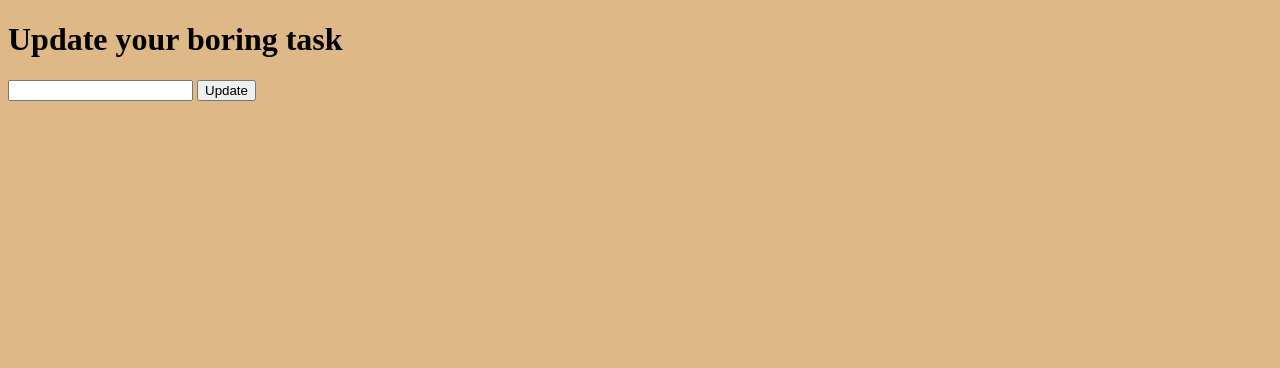
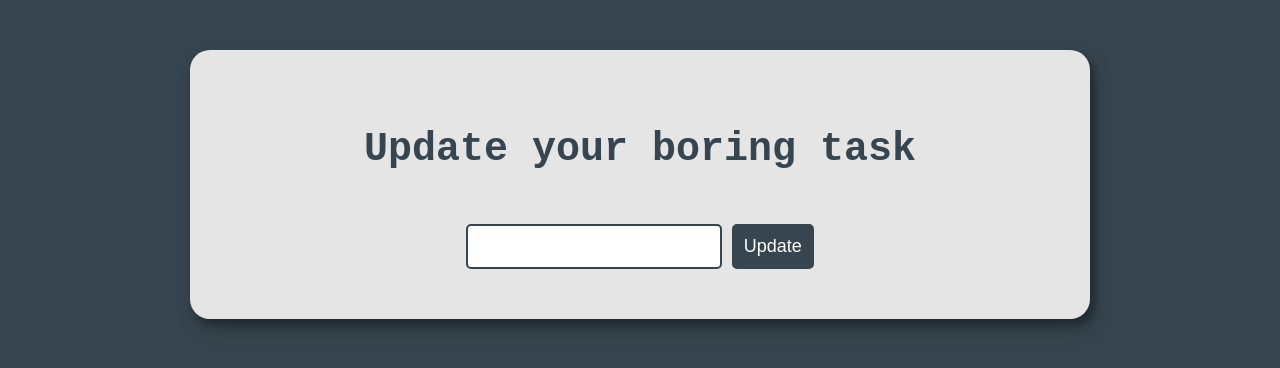
Before and after one commit to ome-ehsan/flask_app, a Flask app: page /update/2 in a window 1280 px wide. Shown: the top 368 px of the page. Run offline with Flask 3, Linux system fonts and the light colour scheme; data comes from the database, SQL or seed files in the repository; both versions use the stored data as it was after the commit.

Commit message:
Add Scss to stylize page

```diff
--- a/app.py
+++ b/app.py
@@ -60,7 +60,7 @@ def delete(id:int): #as tasks are saved in db we gotta grab from the db hence th
 def edit(id:int):
     grabbed_task = Tasks.query.get_or_404(id)
     if request.method == "POST":
-        grabbed_task.task = request.form["content"]
+        grabbed_task.task = request.form["content"]   #grabbing from update.html
         try:
             db.session.commit()
             return redirect("/")
@@ -72,10 +72,6 @@ def edit(id:int):
 
 
 
-
-
-
-
 if __name__ in "__main__":
     with app.app_context():
         db.create_all()
--- a/static/styles.css
+++ b/static/styles.css
@@ -1,3 +1,65 @@
 body {
-  background-color: burlywood;
+  font-family: "Courier New", Courier, monospace;
+  background-color: #36454F;
+  margin: 0;
+  padding: 0;
+}
+
+.content {
+  max-width: 800px;
+  margin: 50px auto;
+  padding: 50px;
+  border-radius: 20px;
+  text-align: center;
+  background-color: #e5e5e5;
+  box-shadow: 5px 10px 20px rgba(0, 0, 0, 0.25), 5px 6px 6px rgba(0, 0, 0, 0.22);
+}
+.content h1 {
+  font-size: 40px;
+  color: #36454F;
+}
+.content h3 {
+  font-size: 22px;
+  color: #36454F;
+}
+.content table {
+  width: 100%;
+  margin-top: 10px;
+  border-collapse: collapse;
+}
+.content table th, .content table td {
+  color: #36454F;
+  font-size: 20px;
+  padding: 10px;
+  border: 2px solid #36454F;
+}
+.content a {
+  display: inline-block;
+  padding: 6px 12px;
+  margin: 5px;
+  border-radius: 20px;
+  background-color: #36454F;
+  color: white;
+  text-decoration: none;
+  box-shadow: 2px 4px 8px rgba(0, 0, 0, 0.15), 2px 2px 4px rgba(0, 0, 0, 0.1);
+}
+.content a:hover {
+  background-color: #586773;
+}
+.content input {
+  color: black;
+  font-size: 18px;
+  padding: 10px;
+  margin-top: 25px;
+  border: solid 2px;
+  border-color: #36454F;
+  border-radius: 5px;
+}
+.content #btn_add {
+  background-color: #36454F;
+  color: white;
+  cursor: pointer;
+}
+.content #btn_add:hover {
+  background-color: #586773;
 }/*# sourceMappingURL=styles.css.map */
--- a/static/styles.scss
+++ b/static/styles.scss
@@ -1,5 +1,84 @@
+// color variables
+$bg_color: #36454F;
+$content_bg_color: #e5e5e5;
+$hover_color: #586773;
+
 body {
+   font-family: 'Courier New', Courier, monospace;
+   background-color: $bg_color;
+   margin: 0;
+   padding: 0;
+}
 
-   background-color: burlywood;
+
+.content {
+   max-width: 800px;
+   margin: 50px auto;
+   padding: 50px;
+   border-radius: 20px;
+   text-align: center;
+   background-color: $content_bg_color;
+   box-shadow: 5px 10px 20px rgba(0, 0, 0, 0.25),
+   5px 6px 6px rgba(0, 0, 0, 0.22);
+
+
+   h1 {
+      font-size: 40px;
+      color: $bg_color;
+   }
+
+
+   h3 {
+      font-size: 22px;
+      color: $bg_color;
+   }
+
+
+   table {
+      width: 100%;
+      margin-top: 10px;
+      border-collapse: collapse;
+      th,td {
+         color: $bg_color;
+         font-size: 20px;
+         padding: 10px;
+         border: 2px solid $bg_color;
+      }
+   }
+
+
+   a {
+      display: inline-block;
+      padding: 6px 12px;
+      margin: 5px;
+      border-radius: 20px;
+      background-color: $bg_color;
+      color: white;
+      text-decoration: none;
+      box-shadow: 2px 4px 8px rgba(0, 0, 0, 0.15),
+      2px 2px 4px rgba(0, 0, 0, 0.10);
+      &:hover {
+         background-color: $hover_color;
+      }
+   }
+
+   input {
+      color: black;
+      font-size: 18px;
+      padding: 10px;
+      margin-top: 25px;
+      border: solid 2px;
+      border-color: $bg_color;
+      border-radius: 5px;
+   }
+
+   #btn_add{
+      background-color: $bg_color;
+      color: white;
+      cursor: pointer;
+      &:hover {
+         background-color: $hover_color;
+      }
+   }
 
 }
--- a/templates/update.html
+++ b/templates/update.html
@@ -11,7 +11,7 @@
     </h1>
     <form action = "/update/{{task.id}}" method = "POST">
       <input type = "text" name = "content" id = "content" value = "{{task.content}}">
-      <input type = "submit" value = "Update" >
+      <input type = "submit" value = "Update" id = "btn_add" >
     </form>
 </div>
 
```
Also changed, not shown: instance/tasksDatabase.db, 1 other file.
